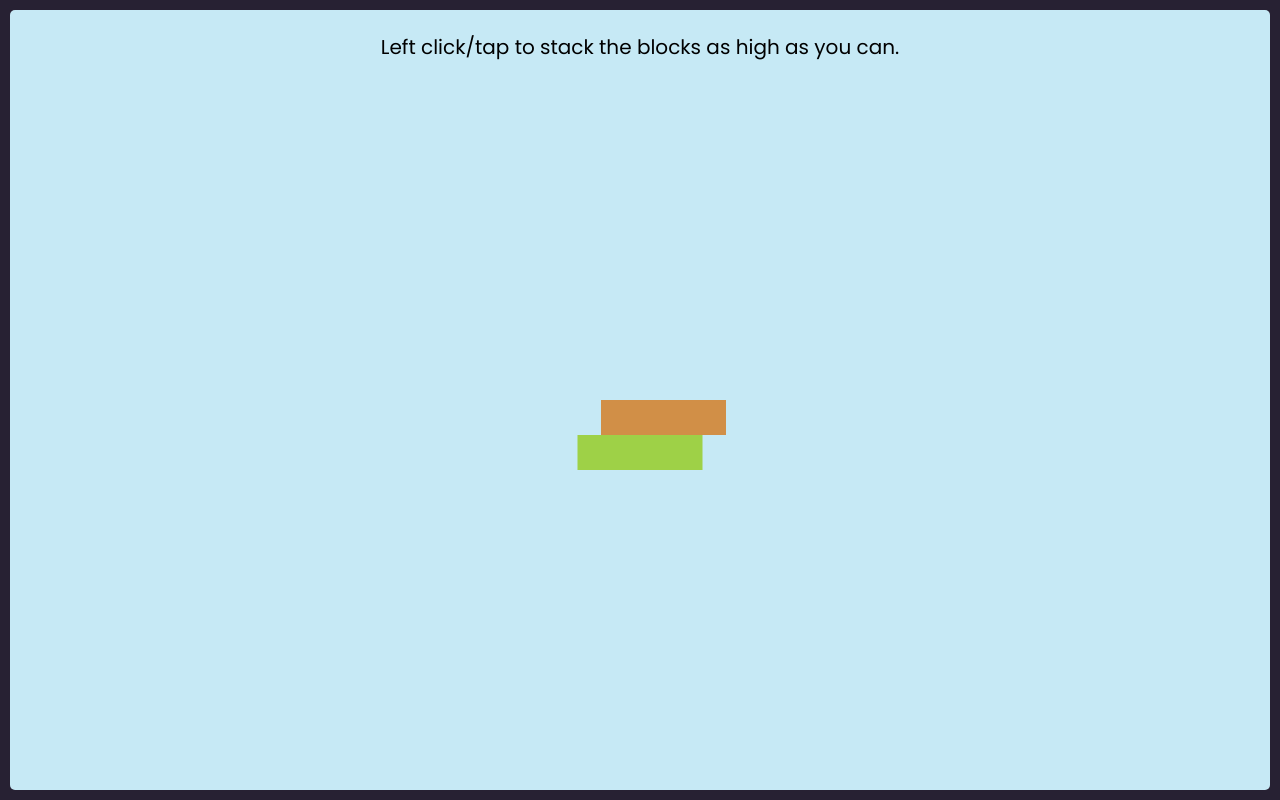
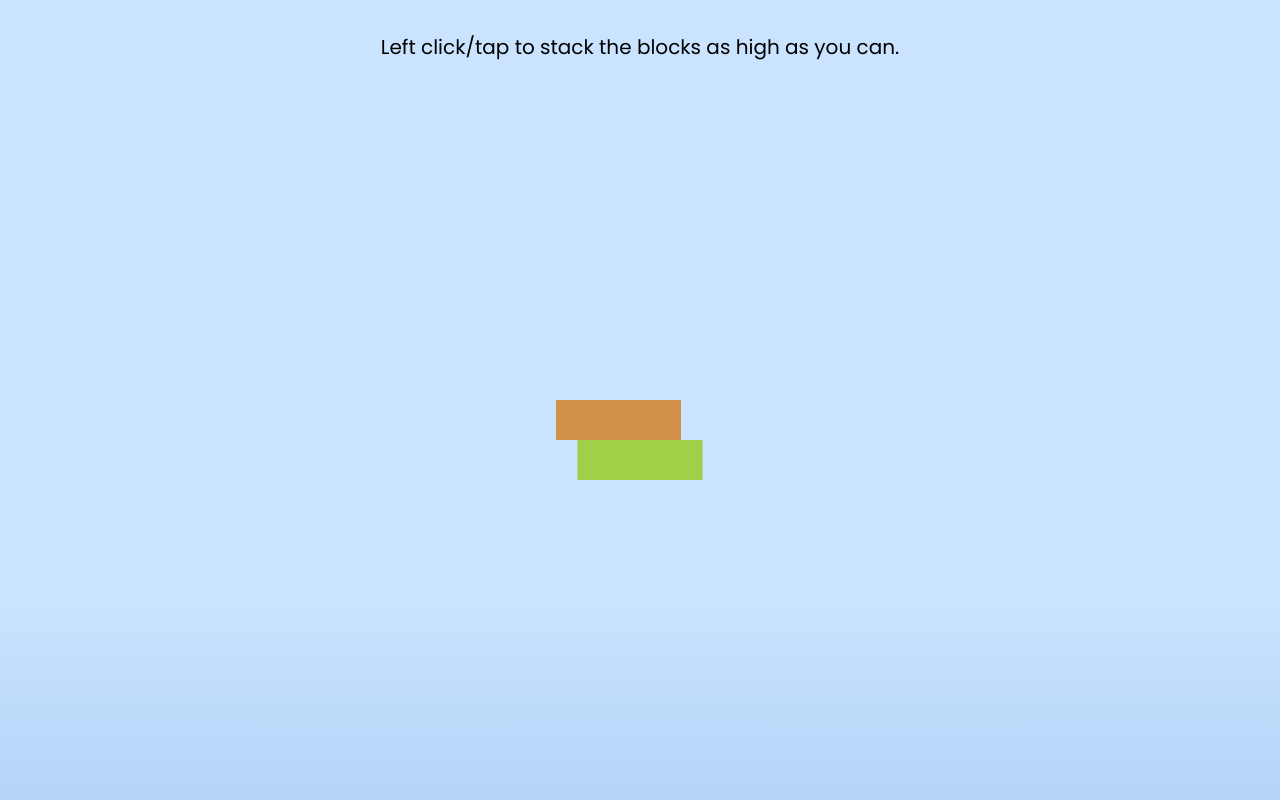
Before and after one commit to connorbiddle/tower, a website built with Parcel: page index.html in a window 1280 px wide. Both pictures are taken after a click on the button "START". Built offline with nearby package versions, Linux system fonts and the light colour scheme.

Commit message:
Game restarts upon failure. Background color changed & gradient added.

```diff
--- a/js/index.js
+++ b/js/index.js
@@ -4,23 +4,27 @@ import GameText from "./parts/GameText";
 const canvas = document.getElementById("game");
 const ctx = canvas.getContext("2d");
 
-canvas.width = window.innerWidth - 20;
-canvas.height = window.innerHeight - 20;
-
-let gameStarted = false;
+let gameRunning = false;
+let tower;
 
 const startGame = () => {
-  gameStarted = true;
+  tower = new Tower(ctx);
+  gameRunning = true;
   tower.addClickListener();
 };
 
-const tower = new Tower(ctx);
+const sizeGame = () => {
+  canvas.width = window.innerWidth;
+  canvas.height = window.innerHeight;
+};
+
+sizeGame();
 const gameText = new GameText(startGame);
 
 const mainLoop = () => {
   ctx.clearRect(0, 0, canvas.width, canvas.height);
 
-  if (gameStarted) {
+  if (gameRunning) {
     tower.update();
     tower.draw();
   }
--- a/js/parts/Block.js
+++ b/js/parts/Block.js
@@ -7,11 +7,10 @@ class Block {
 
     this.leftBound = ctx.canvas.width / 2 - gameWidth / 2;
     this.rightBound = ctx.canvas.width / 2 + gameWidth / 2;
-    console.log(prevBlock);
 
     this.x = this.leftBound;
     this.y = this.ctx.canvas.height / 2;
-    this.height = 35;
+    this.height = 40;
     this.width = prevBlock?.width || 125;
     this.speed = 3;
     this.direction = 1;
@@ -22,8 +21,8 @@ class Block {
   }
 
   place() {
+    this.speed = 0;
     this.breakOff();
-    this.speed = 0;
     this.moveDown();
   }
 
@@ -36,10 +35,6 @@ class Block {
     const absError = Math.abs(error);
     const side = error > 0 ? "right" : "left";
     this.width -= absError;
-
-    if (this.width < 1) {
-      alert("Game over");
-    }
 
     if (side === "left") this.x += absError;
 
--- a/js/parts/Tower.js
+++ b/js/parts/Tower.js
@@ -3,12 +3,14 @@ import Block from "./Block";
 class Tower {
   constructor(ctx) {
     this.ctx = ctx;
+    this.generate();
+  }
+
+  generate() {
     this.gameWidth = 300;
-
     this.blocks = [];
     this.currentBlock = null;
     this.previousBlock = null;
-
     this.createFloor();
   }
 
@@ -18,11 +20,11 @@ class Tower {
       for (let block of this.blocks) block.moveDown();
       this.createBlock();
     };
-    this.ctx.canvas.addEventListener("click", placeBlock);
+    document.body.addEventListener("click", placeBlock);
   }
 
   createFloor() {
-    const floor = new Block(this.ctx, this.gameWidth);
+    const floor = new Block(this.ctx, this.gameWidth, null, this.startGame);
 
     floor.speed = 0;
     floor.x = floor.leftBound + this.gameWidth / 2 - floor.width / 2;
@@ -34,11 +36,23 @@ class Tower {
   }
 
   createBlock() {
+    console.log(this.currentBlock?.width);
+
+    if (this.currentBlock.width < 2) {
+      this.generate();
+      return;
+    }
+
     setTimeout(() => {
       if (this.blocks.length > 20) this.blocks.shift();
 
       this.previousBlock = this.currentBlock;
-      const block = new Block(this.ctx, this.gameWidth, this.previousBlock);
+      const block = new Block(
+        this.ctx,
+        this.gameWidth,
+        this.previousBlock,
+        this.startGame
+      );
       this.blocks.push(block);
       this.currentBlock = block;
     }, 250);
--- a/style.css
+++ b/style.css
@@ -5,16 +5,34 @@
 }
 
 body {
+  position: relative;
   background-color: #272133;
   display: flex;
   align-items: center;
   justify-content: center;
   height: 100vh;
+  background-color: rgb(202, 227, 255);
+}
+
+body::after {
+  content: "";
+  position: absolute;
+  top: 0;
+  right: 0;
+  bottom: 0;
+  left: 0;
+  background: rgb(177, 209, 247);
+  background: linear-gradient(
+    0deg,
+    rgba(177, 209, 247, 0.85) 0%,
+    rgba(177, 209, 247, 0) 25%,
+    rgba(177, 209, 247, 0) 100%
+  );
+  z-index: 1;
 }
 
 canvas {
   border-radius: 5px;
-  background-color: #c6e9f5;
 }
 
 #game-text {
```
